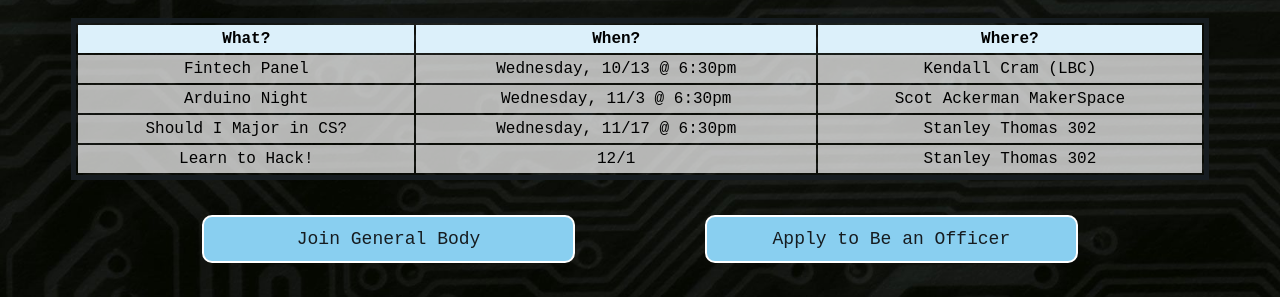
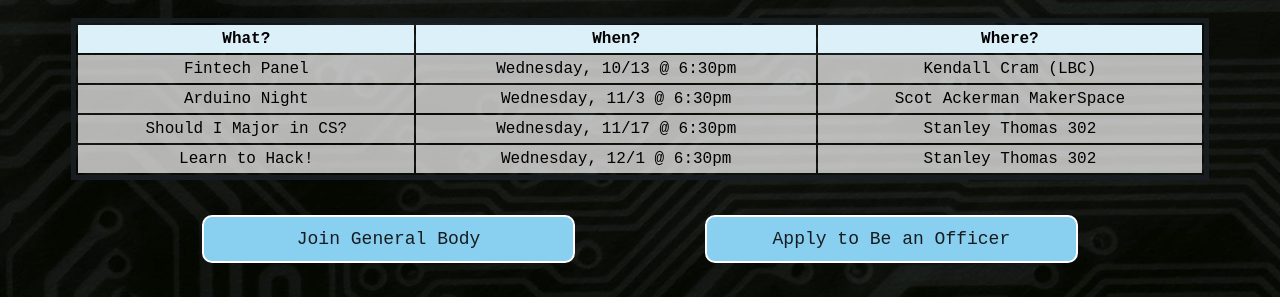
Before and after one commit to jakleh/cookies-and-code-site, a plain HTML site: page index.html in a window 1280 px wide. Shown: the part 422-719 px from the top of the page. Drawn offline with Linux system fonts and the light colour scheme.

Commit message:
Update index.html

```diff
--- a/index.html
+++ b/index.html
@@ -56,7 +56,7 @@
 
               <tr>
                   <td scope="row">Learn to Hack!</td>
-                  <td>12/1</td>
+                  <td>Wednesday, 12/1 @ 6:30pm</td>
                   <td>Stanley Thomas 302</td>
               </tr>
 
```
